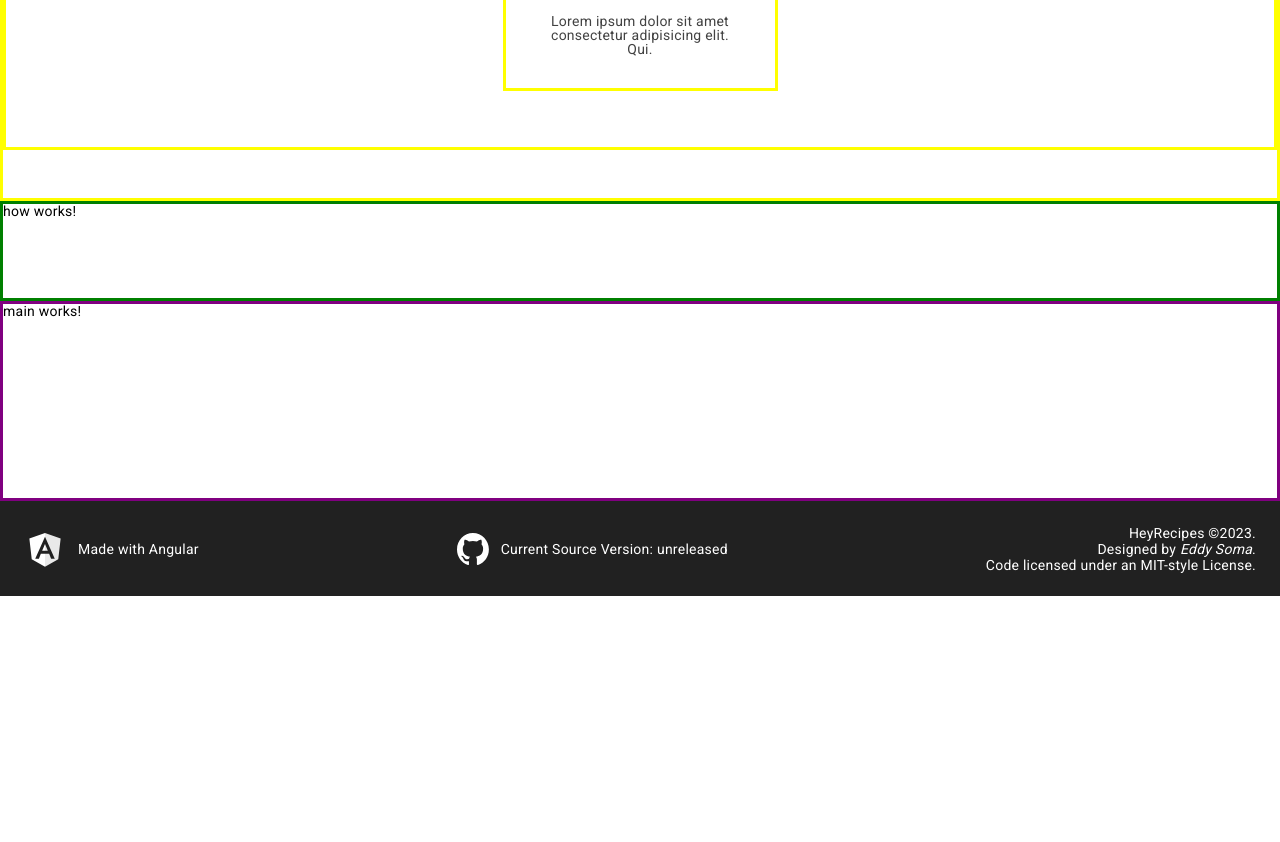
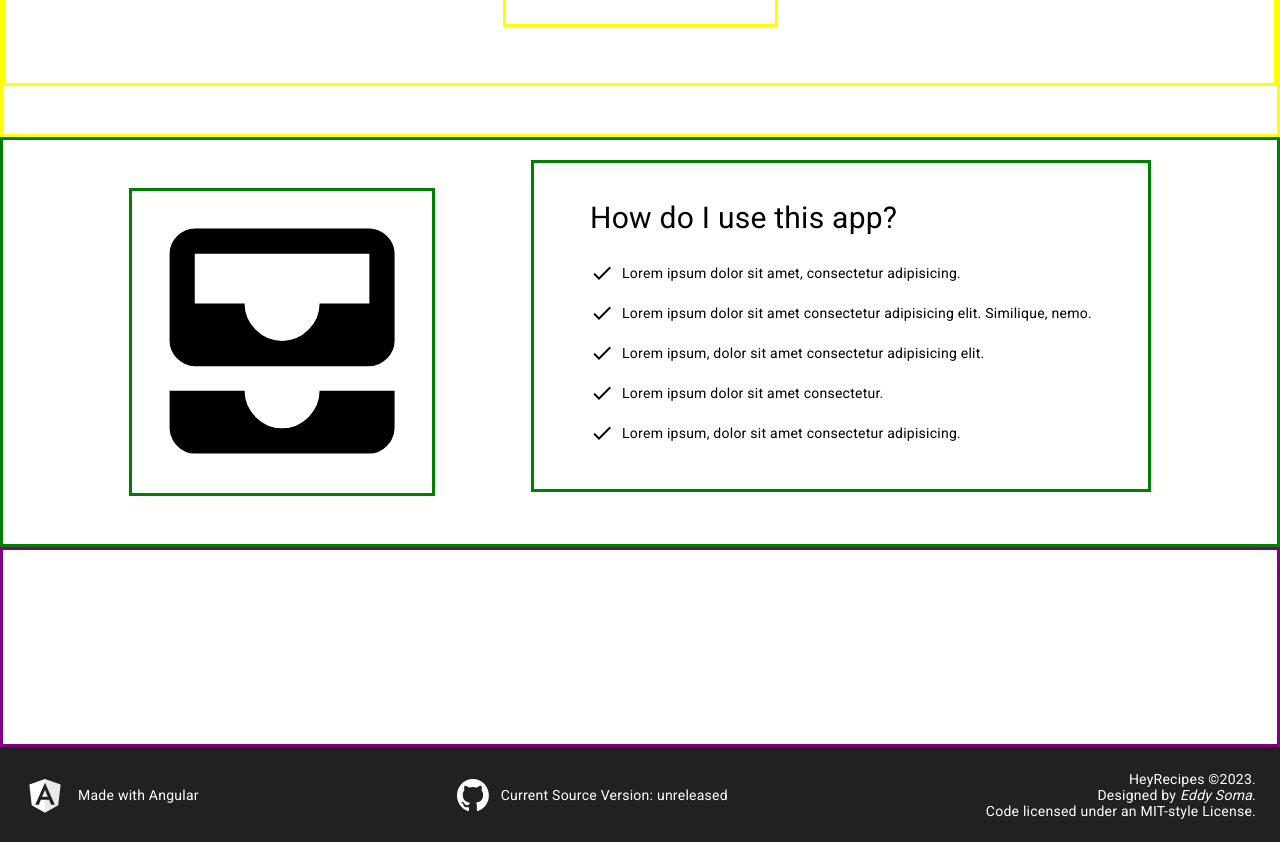
Before and after one commit to Kairn/hey-recipes, an Angular app: page / in a window 1280 px wide. Shown: the part 1340-2182 px from the top of the page. Before the commit the page ends 1936 px from the top, so only its background shows below. Built offline with nearby package versions, Linux system fonts and the light colour scheme.

Commit message:
sketch out how component and minor fixes

```diff
--- a/src/app/header/header.component.scss
+++ b/src/app/header/header.component.scss
@@ -3,7 +3,9 @@
 }
 
 .nav-bar {
-    position: sticky;
+    position: fixed;
+    top: 0;
+    z-index: 100;
 }
 
 .nav-spacer-small {
--- a/src/app/how/how.component.html
+++ b/src/app/how/how.component.html
@@ -1 +1,30 @@
-<div id="how-box">how works!</div>
+<div id="how-box">
+    <div id="how-pic-box">
+        <mat-icon>all_inbox</mat-icon>
+    </div>
+    <div id="how-right-box">
+        <div id="how-question">How do I use this app?</div>
+        <div id="how-list-box">
+            <div class="how-li-box">
+                <mat-icon class="how-li-icon">done</mat-icon>
+                <div class="how-li-text">Lorem ipsum dolor sit amet, consectetur adipisicing.</div>
+            </div>
+            <div class="how-li-box">
+                <mat-icon class="how-li-icon">done</mat-icon>
+                <div class="how-li-text">Lorem ipsum dolor sit amet consectetur adipisicing elit. Similique, nemo.</div>
+            </div>
+            <div class="how-li-box">
+                <mat-icon class="how-li-icon">done</mat-icon>
+                <div class="how-li-text">Lorem ipsum, dolor sit amet consectetur adipisicing elit.</div>
+            </div>
+            <div class="how-li-box">
+                <mat-icon class="how-li-icon">done</mat-icon>
+                <div class="how-li-text">Lorem ipsum dolor sit amet consectetur.</div>
+            </div>
+            <div class="how-li-box">
+                <mat-icon class="how-li-icon">done</mat-icon>
+                <div class="how-li-text">Lorem ipsum, dolor sit amet consectetur adipisicing.</div>
+            </div>
+        </div>
+    </div>
+</div>
--- a/src/app/how/how.component.scss
+++ b/src/app/how/how.component.scss
@@ -1,4 +1,88 @@
 #how-box {
     border: solid green;
     min-height: 100px;
+    display: flex;
+    justify-content: center;
+    align-items: center;
 }
+
+#how-pic-box {
+    border: solid green;
+
+    *:first-child {
+        font-size: 300px;
+        width: unset;
+        height: unset;
+    }
+
+    margin: 3rem;
+}
+
+#how-right-box {
+    border: solid green;
+    max-width: 700px;
+    margin: 0.5rem 3rem 2.5rem;
+    padding: 1rem 2rem;
+}
+
+#how-question {
+    font-size: 30px;
+    padding: 1rem 0.5rem 0.5rem;
+    margin: 0.5rem 1rem 0 1rem;
+}
+
+#how-list-box {
+    padding: 1rem 0.5rem;
+    padding-top: 0.5rem;
+}
+
+.how-li-box {
+    padding: 0.25rem 1rem;
+    display: flex;
+    align-items: center;
+    margin: 0.5rem 0;
+}
+
+.how-li-icon {
+    font-size: 24px;
+    width: unset;
+    height: unset;
+    min-width: 24px;
+    min-height: 24px;
+}
+
+.how-li-text {
+    margin-left: 0.5rem;
+}
+
+@media (max-width: 1100px) {
+    #how-box {
+        flex-direction: column;
+    }
+}
+
+@media (max-width: 676px) {
+    #how-right-box {
+        margin: 0.5rem 1.5rem 2.5rem;
+        padding: 1rem 1rem;
+    }
+
+    #how-question {
+        text-align: center;
+        font-size: 24px;
+        margin: 0.25rem 0.5rem 0.25rem 0.5rem;
+    }
+
+    #how-list-box {
+        padding: 0.5rem 0.5rem 0.75rem 0.5rem;
+    }
+
+    .how-li-box {
+        padding: 0.25rem 0.25rem;
+        margin: 0.25rem 0;
+    }
+
+    .how-li-text {
+        font-size: 12px;
+    }
+}
--- a/src/app/how/how.component.ts
+++ b/src/app/how/how.component.ts
@@ -5,6 +5,4 @@ import { Component } from '@angular/core';
   templateUrl: './how.component.html',
   styleUrls: ['./how.component.scss']
 })
-export class HowComponent {
-
-}
+export class HowComponent { }
--- a/src/app/main/main.component.html
+++ b/src/app/main/main.component.html
@@ -1,3 +1,3 @@
 <div id="main-box">
-    main works!
+    <div id="title-box"></div>
 </div>
--- a/src/app/main/main.component.scss
+++ b/src/app/main/main.component.scss
@@ -2,3 +2,5 @@
     border: solid purple;
     min-height: 200px;
 }
+
+@media (max-width: 1100px) {}
```
